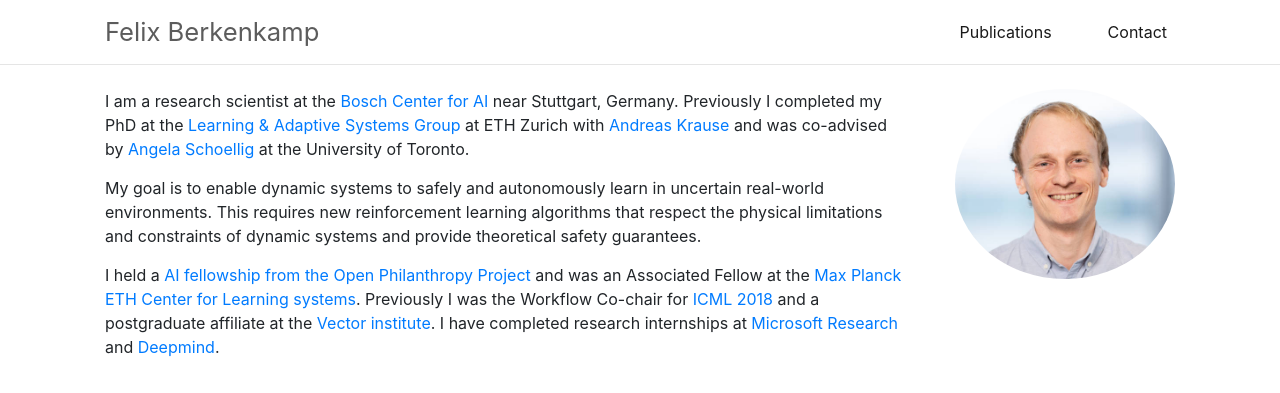
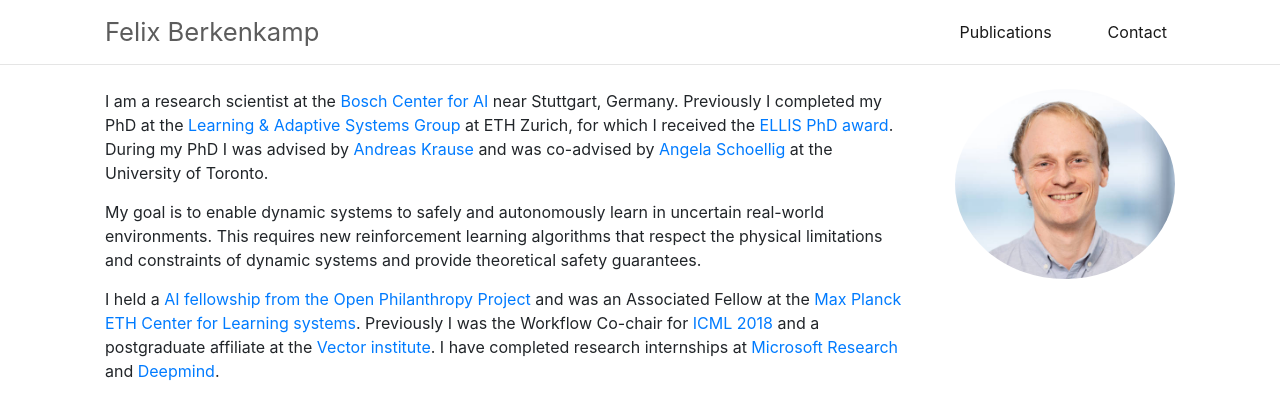
Before and after one commit to befelix/befelix.github.io, a Jekyll site: the page built from _pages/index.html, in a window 1280 px wide and 900 px high, cut to the strip 0-393 px from the top of the window. Built offline with Jekyll 4.4.1, drawn with Linux system fonts in a browser that asks for light colours.

Commit message:
Add ellis award

```diff
--- a/_pages/index.html
+++ b/_pages/index.html
@@ -11,7 +11,7 @@ css:
     <img class="portrait float-right img-fluid ml-2 mb-2" src="{{ site.baseurl }}/assets/img/portrait.jpg" alt="Felix Berkenkamp portrait"/>
     <div class="text">
       <p>
-        I am a research scientist at the <a href="https://www.bosch-ai.com/" target="_blank">Bosch Center for AI</a> near Stuttgart, Germany. Previously I completed my PhD at the <a href="https://las.ethz.ch" target="_blank">Learning &amp; Adaptive Systems Group</a> at ETH Zurich with <a href="https://las.ethz.ch/krausea" target="_blank">Andreas Krause</a> and was co-advised by <a href="http://www.dynsyslab.org/prof-angela-schoellig/" target="_blank">Angela Schoellig</a> at the University of Toronto.
+        I am a research scientist at the <a href="https://www.bosch-ai.com/" target="_blank">Bosch Center for AI</a> near Stuttgart, Germany. Previously I completed my PhD at the <a href="https://las.ethz.ch" target="_blank">Learning &amp; Adaptive Systems Group</a> at ETH Zurich, for which I received the <a href="https://ellis.eu/news/ellis-phd-award-2020">ELLIS PhD award</a>. During my PhD I was advised by <a href="https://las.ethz.ch/krausea" target="_blank">Andreas Krause</a> and was co-advised by <a href="http://www.dynsyslab.org/prof-angela-schoellig/" target="_blank">Angela Schoellig</a> at the University of Toronto.
       </p>
 
       <p>
```
